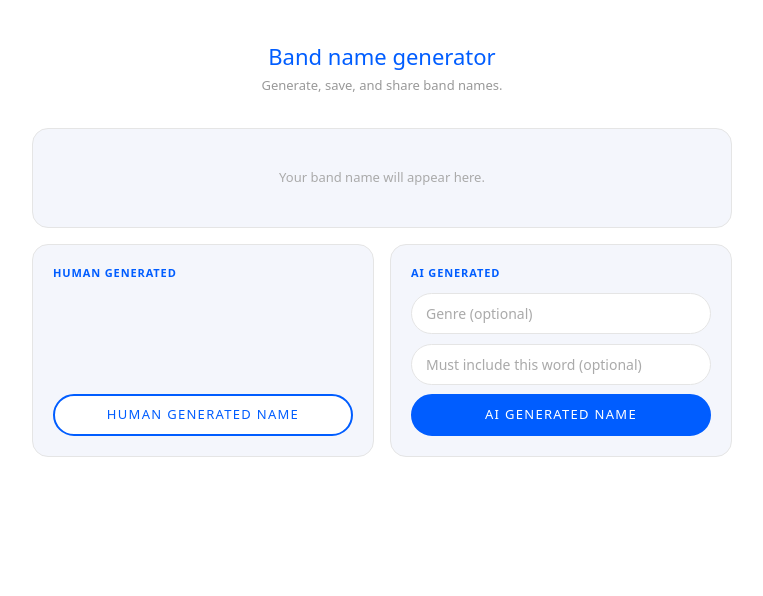
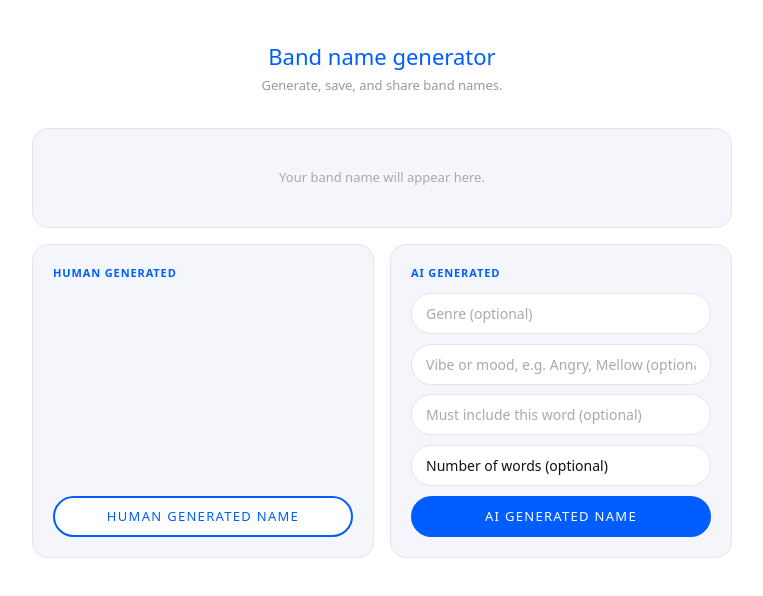
Before and after one commit to psawce/band-name-generator, a Next.js app: page / in a window 1280 px wide. Shown: the top 596 px of the page, without its empty margins (258-1021 px from the left). Built offline with nearby package versions, Linux system fonts and the light colour scheme.

Commit message:
Update page.js

```diff
--- a/app/page.js
+++ b/app/page.js
@@ -1,6 +1,6 @@
 "use client";
 
-import { useState, useRef } from "react";
+import { useState } from "react";
 
 const LIST_NAMES = [
   "Some U.S. Americans","Tragically Underseasoned","The Irrelevant Takes","Oblong Ball",
@@ -95,10 +95,7 @@ const styles = `
     margin-bottom: 1rem;
   }
   @media (min-width: 600px) {
-    .bng-cards {
-      flex-direction: row;
-      align-items: stretch;
-    }
+    .bng-cards { flex-direction: row; align-items: stretch; }
     .bng-card { flex: 1; }
   }
   .bng-card {
@@ -132,6 +129,22 @@ const styles = `
   }
   .bng-input:focus { border-color: #005dff; }
   .bng-input::placeholder { color: #aaa; }
+  .bng-select {
+    width: 100%;
+    font-family: inherit;
+    font-size: 14px;
+    padding: 9px 14px;
+    border: 1.5px solid #e5e5e5;
+    border-radius: 999px;
+    outline: none;
+    box-sizing: border-box;
+    background: #fff;
+    color: #111;
+    margin-bottom: 0.6rem;
+    appearance: none;
+    cursor: pointer;
+  }
+  .bng-select:focus { border-color: #005dff; }
   .bng-autocomplete {
     background: #fff;
     border: 1.5px solid #e5e5e5;
@@ -205,6 +218,8 @@ export default function Home() {
   const [copied, setCopied] = useState(false);
   const [genre, setGenre] = useState("");
   const [requiredWord, setRequiredWord] = useState("");
+  const [wordCount, setWordCount] = useState("");
+  const [vibe, setVibe] = useState("");
   const [suggestions, setSuggestions] = useState([]);
 
   const handleGenreChange = (val) => {
@@ -229,9 +244,12 @@ export default function Home() {
       const avoidList = aiHistory.slice(-10).join(", ");
       let prompt = `Generate one creative, funny, or absurd band name.`;
       if (genre) prompt += ` The band plays ${genre} music — let the genre subtly influence the name's tone or style.`;
+      if (vibe) prompt += ` The overall vibe or feeling of the name should be: "${vibe}".`;
       if (requiredWord) prompt += ` The band name MUST include the word "${requiredWord}".`;
-      if (!genre && !requiredWord) prompt += ` Draw loose inspiration from this random theme for variety: "${seed}".`;
+      if (wordCount) prompt += ` The band name MUST be exactly ${wordCount} word${wordCount === "1" ? "" : "s"} long.`;
+      if (!genre && !requiredWord && !vibe && !wordCount) prompt += ` Draw loose inspiration from this random theme for variety: "${seed}".`;
       prompt += ` Do NOT use any of these recently generated names or repeat their words: ${avoidList || "none yet"}. Reply with ONLY the band name — no explanation, no punctuation at the end, no quotes.`;
+
       const res = await fetch("/api/generate", {
         method: "POST",
         headers: { "Content-Type": "application/json" },
@@ -303,7 +321,7 @@ export default function Home() {
             )}
           </div>
 
-          {/* Two Cards Side by Side */}
+          {/* Two Cards */}
           <div className="bng-cards">
 
             {/* Human Card */}
@@ -317,6 +335,8 @@ export default function Home() {
             {/* AI Card */}
             <div className="bng-card">
               <p className="bng-card-label">AI Generated</p>
+
+              {/* Genre */}
               <div style={{ position: "relative" }}>
                 <input
                   className="bng-input"
@@ -333,12 +353,35 @@ export default function Home() {
                   </div>
                 )}
               </div>
+
+              {/* Vibe */}
+              <input
+                className="bng-input"
+                placeholder="Vibe or mood, e.g. Angry, Mellow (optional)"
+                value={vibe}
+                onChange={e => setVibe(e.target.value)}
+              />
+
+              {/* Required Word */}
               <input
                 className="bng-input"
                 placeholder="Must include this word (optional)"
                 value={requiredWord}
                 onChange={e => setRequiredWord(e.target.value)}
               />
+
+              {/* Word Count */}
+              <select
+                className="bng-select"
+                value={wordCount}
+                onChange={e => setWordCount(e.target.value)}
+              >
+                <option value="">Number of words (optional)</option>
+                {[1,2,3,4,5,6,7,8].map(n => (
+                  <option key={n} value={n}>{n} word{n > 1 ? "s" : ""}</option>
+                ))}
+              </select>
+
               <button onClick={getAI} disabled={loading} className="bng-btn-full bng-btn-primary" style={{ opacity: loading ? 0.5 : 1, cursor: loading ? "default" : "pointer" }}>
                 {loading ? "Thinking..." : "AI Generated Name"}
               </button>
```
